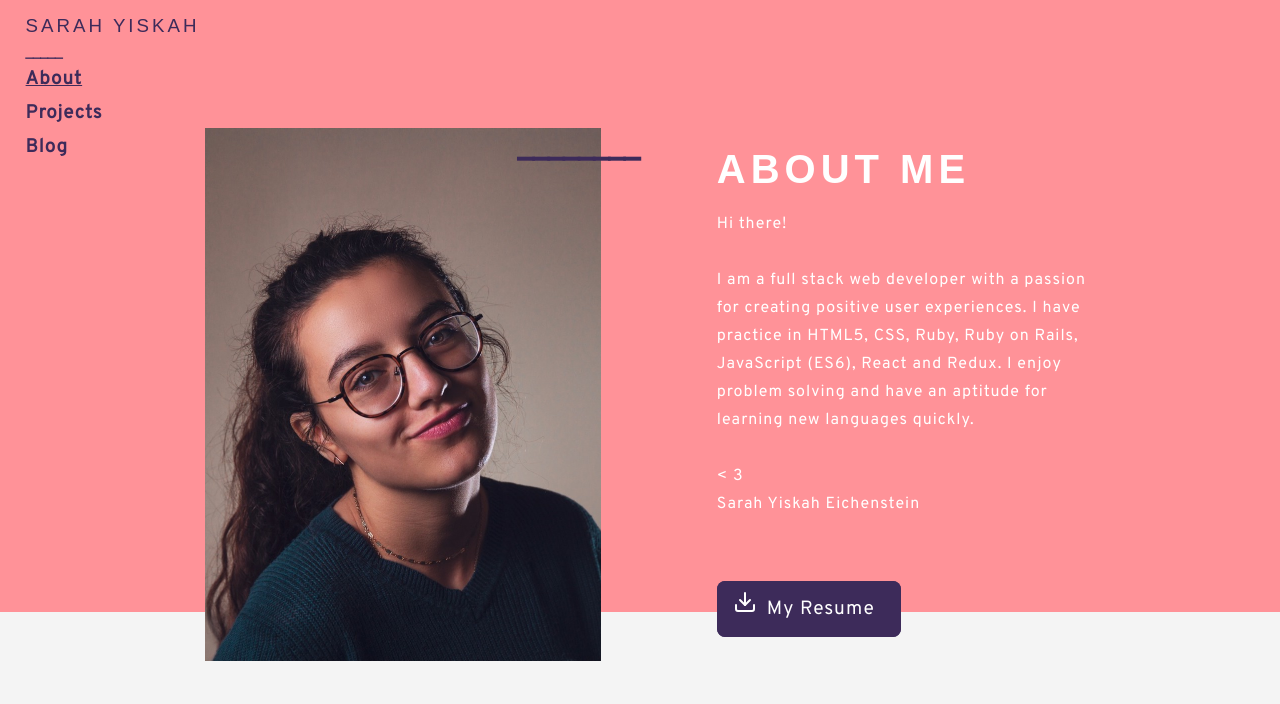
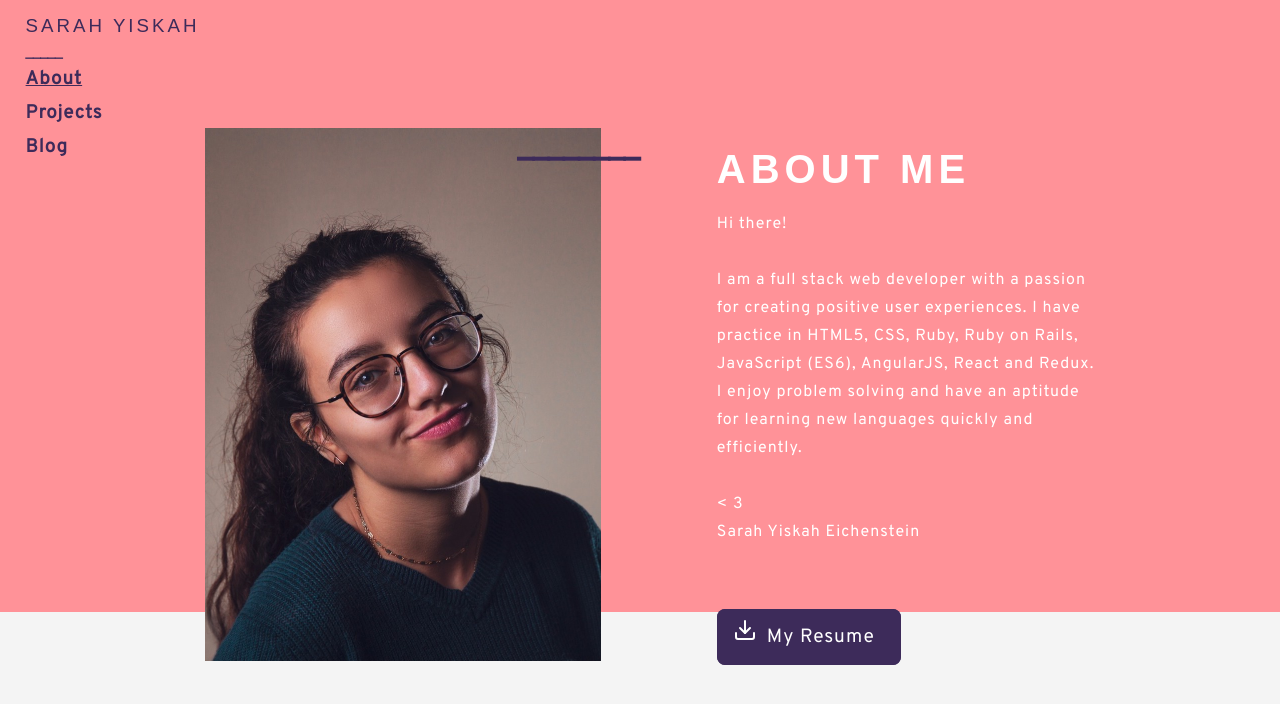
Before and after one commit to SarahYiskah/sarahyiskah.github.io_old, a React (Create React App) app: page / in a window 1280 px wide. Shown: the top 704 px of the page. Built offline with nearby package versions, Linux system fonts and the light colour scheme; a web font is replaced by a local one.

Commit message:
updated resume and about me

```diff
--- a/src/components/About.js
+++ b/src/components/About.js
@@ -18,7 +18,7 @@ class About extends Component {
         <div id="about2" className="text">
           <h1 className="title">ABOUT ME</h1>
           <p>Hi there! <br/><br/>
-          I am a full stack web developer with a passion for creating positive user experiences. I have practice in HTML5, CSS, Ruby, Ruby on Rails, JavaScript (ES6), React and Redux. I enjoy problem solving and have an aptitude for learning new languages quickly.
+          I am a full stack web developer with a passion for creating positive user experiences. I have practice in HTML5, CSS, Ruby, Ruby on Rails, JavaScript (ES6), AngularJS, React and Redux. I enjoy problem solving and have an aptitude for learning new languages quickly and efficiently.
           <br/><br/>
           &lt; 3<br/>
           Sarah Yiskah Eichenstein
```
Also changed, not shown: 2 other files (tests, documents, lock files or other folders).
